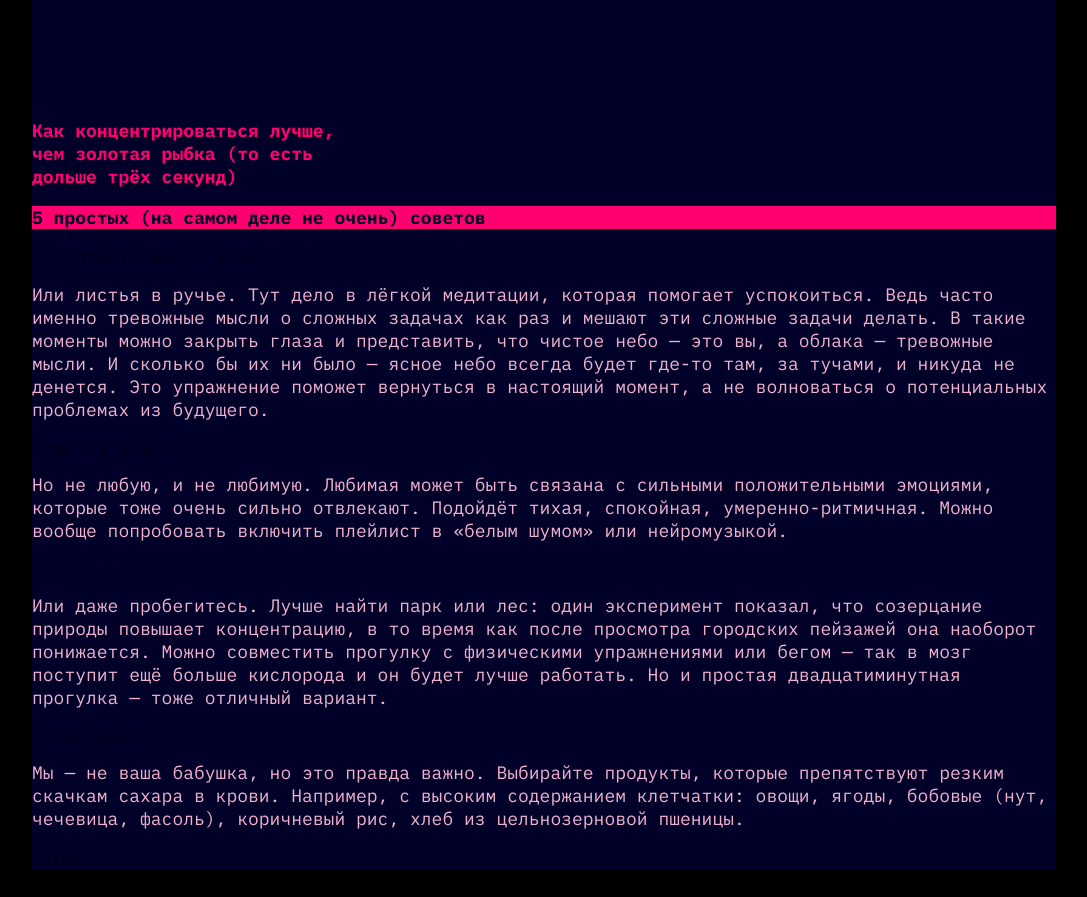
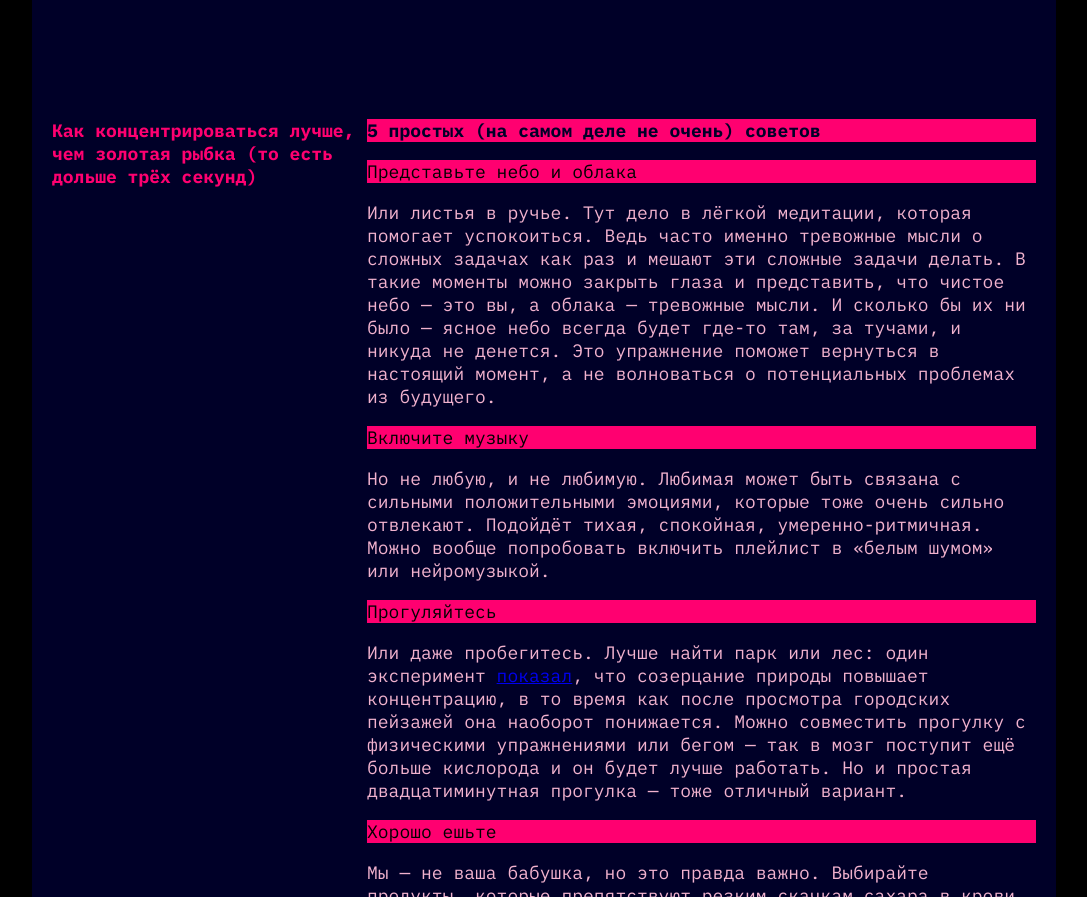
Before and after one commit to Stasik-coder/proekt_ss, a plain HTML site: page index.html in a window 1280 px wide. Shown: the part 1903-2800 px from the top of the page, without its empty margins (96-1183 px from the left). Drawn offline with Linux system fonts and the light colour scheme.

Commit message:
init commit

```diff
--- a/index.html
+++ b/index.html
@@ -38,7 +38,7 @@
                             Особенно сложно сосредоточиться, когда задач много и все они — важные. Где же легендарная
                             многозадачность, когда она так нужна вам (и всем нанимающим менеджерам этого мира)? А дело в
                             том,
-                            что её просто не существует. Исследователи выяснили, что мозгу тяжело концентрироваться даже
+                            что её просто не существует. Исследователи <a href="https://dana.org/article/multicosts-of-multitasking/">выяснили</a>, что мозгу тяжело концентрироваться даже
                             на двух
                             делах одновременно. А когда в поле внимания попадает несколько важных задач, организм
                             паникует и
@@ -121,7 +121,7 @@
                     </span>
                     <p class="glock3">Прогуляйтесь</p>
                     <span class="wt">
-                        Или даже пробегитесь. Лучше найти парк или лес: один эксперимент показал, что созерцание природы
+                        Или даже пробегитесь. Лучше найти парк или лес: один эксперимент <a href="https://www.sciencedirect.com/science/article/abs/pii/S0272494415000328">показал</a>, что созерцание природы
                         повышает концентрацию, в то время как после просмотра городских пейзажей она наоборот
                         понижается. Можно совместить прогулку с физическими упражнениями или бегом — так в мозг поступит
                         ещё больше кислорода и он будет лучше работать. Но и простая двадцатиминутная прогулка — тоже
--- a/style.css
+++ b/style.css
@@ -137,3 +137,19 @@ section {
     margin-left: 20px;
     margin-right: 20px;
 }
+.glock3 {
+    background-color: #FF0070;
+    font-size: 18px;
+    font-weight: 400;
+}
+.column2 {
+    display: flex;
+    height: 21515px;
+}
+.srt {
+    margin-left: 20px;
+    margin-right: 20px;
+}
+.section3 {
+    max-height: 1115px;
+}
```
